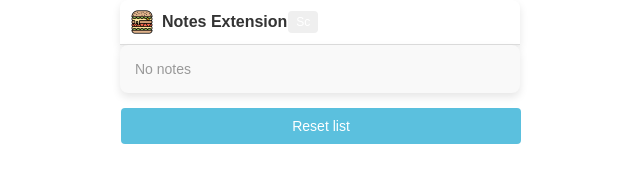
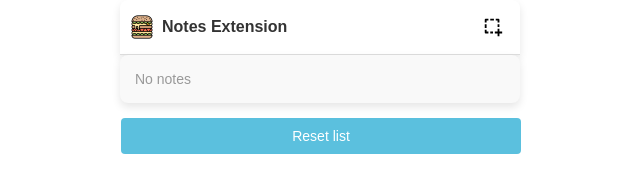
Before and after one commit to vguliakin/save-read-later, a website with bundled scripts: page src/popup/popup.html in a window 1280 px wide. Shown: the whole page, without its empty margins (320-960 px from the left). Built offline with nearby package versions, Linux system fonts and the light colour scheme; some packages are replaced by stand-ins of ours.

Commit message:
Changed UI of Screenshot button

```diff
--- a/src/popup/popup.css
+++ b/src/popup/popup.css
@@ -56,6 +56,35 @@ body {
   font-size: 16px;
   font-weight: bold;
   color: var(--text-color);
+}
+
+/* Menu Actions and Icons ============================================================ */
+
+.menu-actions {
+  display: flex;
+  gap: 8px;
+  margin-left: auto;
+}
+
+.menu-actions button {
+  background: none;
+  border: none;
+  cursor: pointer;
+  padding: 5px;
+  border-radius: 4px;
+  transition: background-color .2s ease;
+  width: 32px;
+  height: 32px;
+}
+
+.menu-actions button:hover {
+  background-color: var(--highlight-color);
+}
+
+.menu-icon {
+  width: 100%;
+  height: auto;
+  display: block;
 }
 
 /* Main Container ============================================================ */
--- a/src/popup/popup.html
+++ b/src/popup/popup.html
@@ -33,8 +33,10 @@
         <img src="../images/48.png" alt="Read And Save" class="logo" />
       </div>
       <div class="title">Notes Extension</div>
-      <div class="ext-actions">
-        <button id="btn_capture_screenshot"> Sc </button>
+      <div class="menu-actions">
+        <button id="btn_capture_screenshot">
+          <img src="../images/screenshot.svg" alt="Screenshot" class="menu-icon">
+        </button>
       </div>
     </div>
 
```
Also changed, not shown: src/images/screenshot.svg (added), 3 other files.
